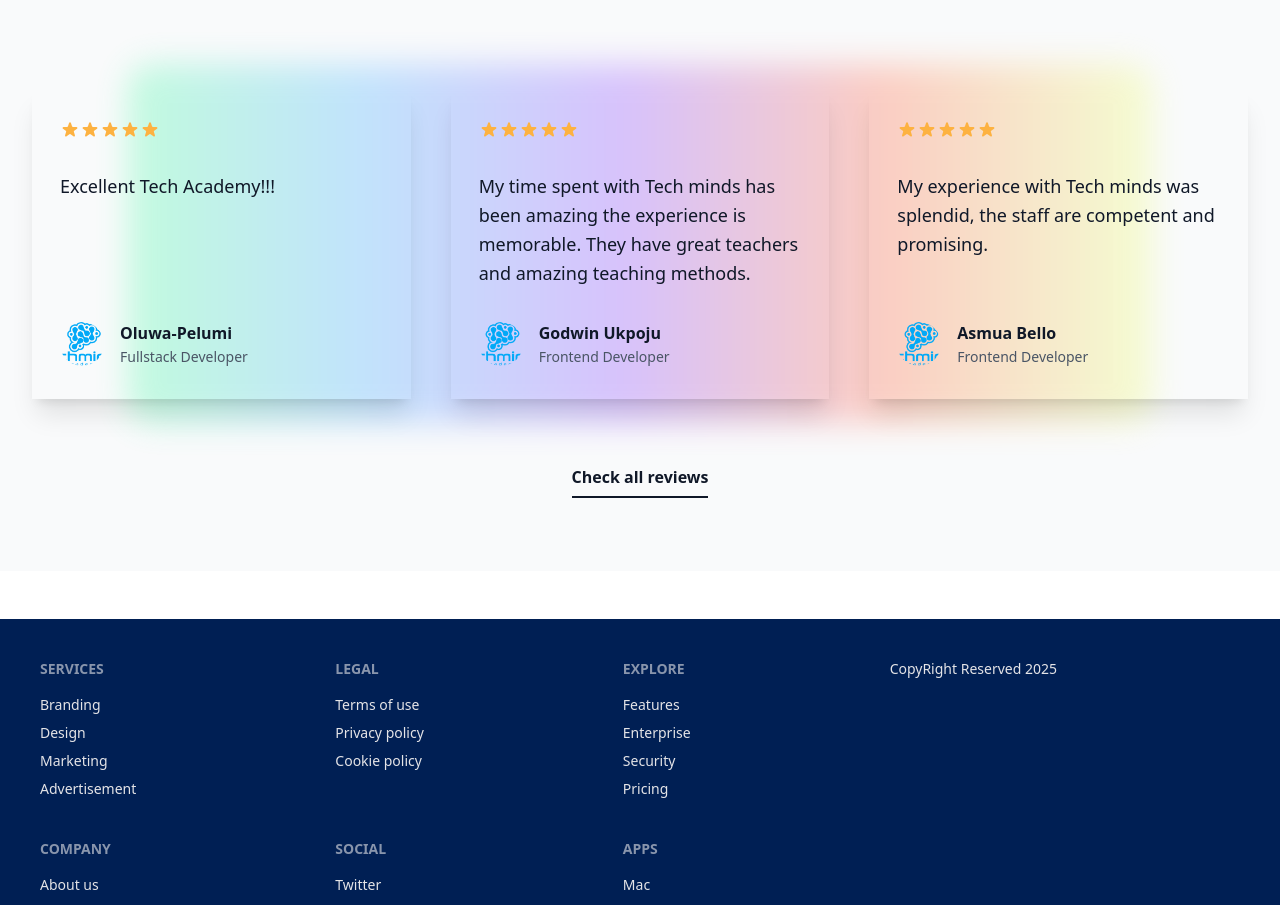
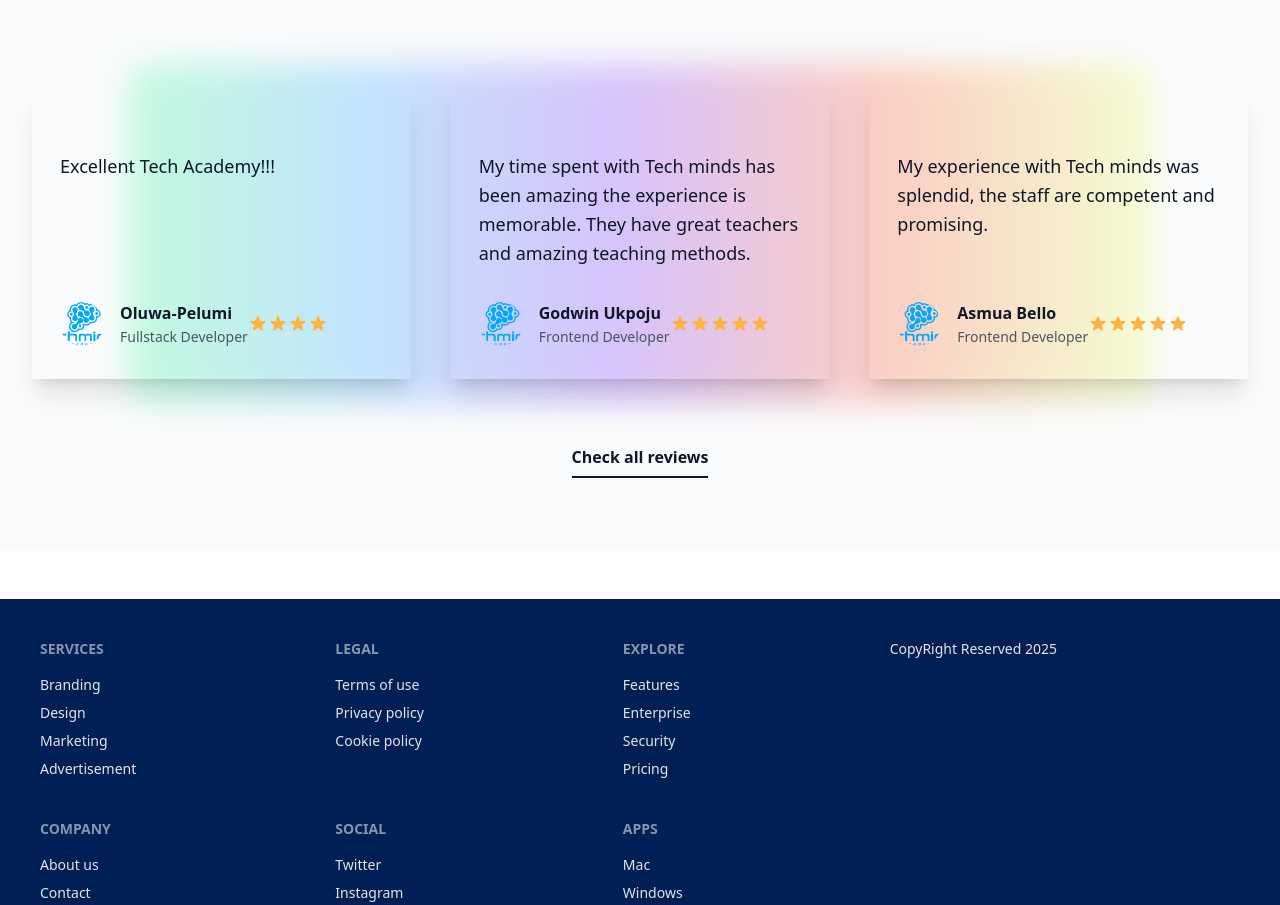
Before and after one commit to Bookofharry/Website-techminds, a React (Vite) app: page / in a window 1280 px wide. Shown: the part 2619-3524 px from the top of the page. Built offline with nearby package versions, Linux system fonts and the light colour scheme; a web font is replaced by a local one.

Commit message:
Done With Testimonial Component part2

```diff
--- a/src/compo/form.jsx
+++ b/src/compo/form.jsx
@@ -62,7 +62,7 @@
 
         <div className="p-4 py-6 rounded-lg bg-gray-50 dark:bg-gray-800 md:p-8">
 
-          <h1 style={{fontSize : '30px', textAlign: 'center', color: 'blue', textTransform: 'uppercase'}}>Send Us An Email and Hear from Us</h1><br /><br />
+
           <form id="contact-form" onSubmit={handleSubmit}>
             <div className="-mx-2 md:items-center md:flex">
               <div className="flex-1 px-2">
--- a/src/compo/testimonial.jsx
+++ b/src/compo/testimonial.jsx
@@ -38,7 +38,7 @@
             <div className="flex flex-col justify-between flex-1 p-6 bg-white lg:py-8 lg:px-7">
               <div className="flex-1">
                 <div className="flex items-center">
-                  <svg
+                  {/* <svg
                     className="w-5 h-5 text-[#FDB241]"
                     xmlns="http://www.w3.org/2000/svg"
                     viewBox="0 0 20 20"
@@ -77,7 +77,7 @@
                     fill="currentColor"
                   >
                     <path d="M9.049 2.927c.3-.921 1.603-.921 1.902 0l1.07 3.292a1 1 0 00.95.69h3.462c.969 0 1.371 1.24.588 1.81l-2.8 2.034a1 1 0 00-.364 1.118l1.07 3.292c.3.921-.755 1.688-1.54 1.118l-2.8-2.034a1 1 0 00-1.175 0l-2.8 2.034c-.784.57-1.838-.197-1.539-1.118l1.07-3.292a1 1 0 00-.364-1.118L2.98 8.72c-.783-.57-.38-1.81.588-1.81h3.461a1 1 0 00.951-.69l1.07-3.292z" />
-                  </svg>
+                  </svg> */}
                 </div>
 
                 <blockquote className="flex-1 mt-8">
@@ -97,6 +97,11 @@
                   <p className="text-base font-bold text-gray-900 font-pj">Oluwa-Pelumi</p>
                   <p className="mt-0.5 text-sm font-pj text-gray-600">Fullstack Developer</p>
                 </div>
+                                  <svg className="w-5 h-5 text-[#FDB241]" xmlns="http://www.w3.org/2000/svg" viewBox="0 0 20 20" fill="currentColor"><path d="M9.049 2.927c.3-.921 1.603-.921 1.902 0l1.07 3.292a1 1 0 00.95.69h3.462c.969 0 1.371 1.24.588 1.81l-2.8 2.034a1 1 0 00-.364 1.118l1.07 3.292c.3.921-.755 1.688-1.54 1.118l-2.8-2.034a1 1 0 00-1.175 0l-2.8 2.034c-.784.57-1.838-.197-1.539-1.118l1.07-3.292a1 1 0 00-.364-1.118L2.98 8.72c-.783-.57-.38-1.81.588-1.81h3.461a1 1 "/></svg>
+                  <svg className="w-5 h-5 text-[#FDB241]" xmlns="http://www.w3.org/2000/svg" viewBox="0 0 20 20" fill="currentColor"><path d="M9.049 2.927c.3-.921 1.603-.921 1.902 0l1.07 3.292a1 1 0 00.95.69h3.462c.969 0 1.371 1.24.588 1.81l-2.8 2.034a1 1 0 00-.364 1.118l1.07 3.292c.3.921-.755 1.688-1.54 1.118l-2.8-2.034a1 1 0 00-1.175 0l-2.8 2.034c-.784.57-1.838-.197-1.539-1.118l1.07-3.292a1 1 0 00-.364-1.118L2.98 8.72c-.783-.57-.38-1.81.588-1.81h3.461a1 1 0 00.951-.69l1.07-3.292z"/></svg>
+                  <svg className="w-5 h-5 text-[#FDB241]" xmlns="http://www.w3.org/2000/svg" viewBox="0 0 20 20" fill="currentColor"><path d="M9.049 2.927c.3-.921 1.603-.921 1.902 0l1.07 3.292a1 1 0 00.95.69h3.462c.969 0 1.371 1.24.588 1.81l-2.8 2.034a1 1 0 00-.364 1.118l1.07 3.292c.3.921-.755 1.688-1.54 1.118l-2.8-2.034a1 1 0 00-1.175 0l-2.8 2.034c-.784.57-1.838-.197-1.539-1.118l1.07-3.292a1 1 0 00-.364-1.118L2.98 8.72c-.783-.57-.38-1.81.588-1.81h3.461a1 1 0 00.951-.69l1.07-3.292z"/></svg>
+                  <svg className="w-5 h-5 text-[#FDB241]" xmlns="http://www.w3.org/2000/svg" viewBox="0 0 20 20" fill="currentColor"><path d="M9.049 2.927c.3-.921 1.603-.921 1.902 0l1.07 3.292a1 1 0 00.95.69h3.462c.969 0 1.371 1.24.588 1.81l-2.8 2.034a1 1 0 00-.364 1.118l1.07 3.292c.3.921-.755 1.688-1.54 1.118l-2.8-2.034a1 1 0 00-1.175 0l-2.8 2.034c-.784.57-1.838-.197-1.539-1.118l1.07-3.292a1 1 0 00-.364-1.118L2.98 8.72c-.783-.57-.38-1.81.588-1.81h3.461a1 1 0 00.951-.69l1.07-3.292z"/></svg>
+                  <svg className="w-5 h-5 text-[#FDB241]" xmlns="http://www.w3.org/2000/svg" viewBox="0 0 20 20" fill="currentColor"><path d="M9.049 2.927c.3-.921 "/></svg>
               </div>
             </div>
           </div>
@@ -105,11 +110,11 @@
             <div className="flex flex-col justify-between flex-1 p-6 bg-white lg:py-8 lg:px-7">
               <div className="flex-1">
                 <div className="flex items-center">
+                  {/* <svg className="w-5 h-5 text-[#FDB241]" xmlns="http://www.w3.org/2000/svg" viewBox="0 0 20 20" fill="currentColor"><path d="M9.049 2.927c.3-.921 1.603-.921 1.902 0l1.07 3.292a1 1 0 00.95.69h3.462c.969 0 1.371 1.24.588 1.81l-2.8 2.034a1 1 0 00-.364 1.118l1.07 3.292c.3.921-.755 1.688-1.54 1.118l-2.8-2.034a1 1 0 00-1.175 0l-2.8 2.034c-.784.57-1.838-.197-1.539-1.118l1.07-3.292a1 1 0 00-.364-1.118L2.98 8.72c-.783-.57-.38-1.81.588-1.81h3.461a1 1 0 00.951-.69l1.07-3.292z"/></svg>
                   <svg className="w-5 h-5 text-[#FDB241]" xmlns="http://www.w3.org/2000/svg" viewBox="0 0 20 20" fill="currentColor"><path d="M9.049 2.927c.3-.921 1.603-.921 1.902 0l1.07 3.292a1 1 0 00.95.69h3.462c.969 0 1.371 1.24.588 1.81l-2.8 2.034a1 1 0 00-.364 1.118l1.07 3.292c.3.921-.755 1.688-1.54 1.118l-2.8-2.034a1 1 0 00-1.175 0l-2.8 2.034c-.784.57-1.838-.197-1.539-1.118l1.07-3.292a1 1 0 00-.364-1.118L2.98 8.72c-.783-.57-.38-1.81.588-1.81h3.461a1 1 0 00.951-.69l1.07-3.292z"/></svg>
                   <svg className="w-5 h-5 text-[#FDB241]" xmlns="http://www.w3.org/2000/svg" viewBox="0 0 20 20" fill="currentColor"><path d="M9.049 2.927c.3-.921 1.603-.921 1.902 0l1.07 3.292a1 1 0 00.95.69h3.462c.969 0 1.371 1.24.588 1.81l-2.8 2.034a1 1 0 00-.364 1.118l1.07 3.292c.3.921-.755 1.688-1.54 1.118l-2.8-2.034a1 1 0 00-1.175 0l-2.8 2.034c-.784.57-1.838-.197-1.539-1.118l1.07-3.292a1 1 0 00-.364-1.118L2.98 8.72c-.783-.57-.38-1.81.588-1.81h3.461a1 1 0 00.951-.69l1.07-3.292z"/></svg>
                   <svg className="w-5 h-5 text-[#FDB241]" xmlns="http://www.w3.org/2000/svg" viewBox="0 0 20 20" fill="currentColor"><path d="M9.049 2.927c.3-.921 1.603-.921 1.902 0l1.07 3.292a1 1 0 00.95.69h3.462c.969 0 1.371 1.24.588 1.81l-2.8 2.034a1 1 0 00-.364 1.118l1.07 3.292c.3.921-.755 1.688-1.54 1.118l-2.8-2.034a1 1 0 00-1.175 0l-2.8 2.034c-.784.57-1.838-.197-1.539-1.118l1.07-3.292a1 1 0 00-.364-1.118L2.98 8.72c-.783-.57-.38-1.81.588-1.81h3.461a1 1 0 00.951-.69l1.07-3.292z"/></svg>
-                  <svg className="w-5 h-5 text-[#FDB241]" xmlns="http://www.w3.org/2000/svg" viewBox="0 0 20 20" fill="currentColor"><path d="M9.049 2.927c.3-.921 1.603-.921 1.902 0l1.07 3.292a1 1 0 00.95.69h3.462c.969 0 1.371 1.24.588 1.81l-2.8 2.034a1 1 0 00-.364 1.118l1.07 3.292c.3.921-.755 1.688-1.54 1.118l-2.8-2.034a1 1 0 00-1.175 0l-2.8 2.034c-.784.57-1.838-.197-1.539-1.118l1.07-3.292a1 1 0 00-.364-1.118L2.98 8.72c-.783-.57-.38-1.81.588-1.81h3.461a1 1 0 00.951-.69l1.07-3.292z"/></svg>
-                  <svg className="w-5 h-5 text-[#FDB241]" xmlns="http://www.w3.org/2000/svg" viewBox="0 0 20 20" fill="currentColor"><path d="M9.049 2.927c.3-.921 1.603-.921 1.902 0l1.07 3.292a1 1 0 00.95.69h3.462c.969 0 1.371 1.24.588 1.81l-2.8 2.034a1 1 0 00-.364 1.118l1.07 3.292c.3.921-.755 1.688-1.54 1.118l-2.8-2.034a1 1 0 00-1.175 0l-2.8 2.034c-.784.57-1.838-.197-1.539-1.118l1.07-3.292a1 1 0 00-.364-1.118L2.98 8.72c-.783-.57-.38-1.81.588-1.81h3.461a1 1 0 00.951-.69l1.07-3.292z"/></svg>
+                  <svg className="w-5 h-5 text-[#FDB241]" xmlns="http://www.w3.org/2000/svg" viewBox="0 0 20 20" fill="currentColor"><path d="M9.049 2.927c.3-.921 1.603-.921 1.902 0l1.07 3.292a1 1 0 00.95.69h3.462c.969 0 1.371 1.24.588 1.81l-2.8 2.034a1 1 0 00-.364 1.118l1.07 3.292c.3.921-.755 1.688-1.54 1.118l-2.8-2.034a1 1 0 00-1.175 0l-2.8 2.034c-.784.57-1.838-.197-1.539-1.118l1.07-3.292a1 1 0 00-.364-1.118L2.98 8.72c-.783-.57-.38-1.81.588-1.81h3.461a1 1 0 00.951-.69l1.07-3.292z"/></svg> */}
                 </div>
 
                 <blockquote className="flex-1 mt-8">
@@ -129,6 +134,11 @@
                   <p className="text-base font-bold text-gray-900 font-pj">Godwin Ukpoju</p>
                   <p className="mt-0.5 text-sm font-pj text-gray-600">Frontend Developer</p>
                 </div>
+                                  <svg className="w-5 h-5 text-[#FDB241]" xmlns="http://www.w3.org/2000/svg" viewBox="0 0 20 20" fill="currentColor"><path d="M9.049 2.927c.3-.921 1.603-.921 1.902 0l1.07 3.292a1 1 0 00.95.69h3.462c.969 0 1.371 1.24.588 1.81l-2.8 2.034a1 1 0 00-.364 1.118l1.07 3.292c.3.921-.755 1.688-1.54 1.118l-2.8-2.034a1 1 0 00-1.175 0l-2.8 2.034c-.784.57-1.838-.197-1.539-1.118l1.07-3.292a1 1 0 00-.364-1.118L2.98 8.72c-.783-.57-.38-1.81.588-1.81h3.461a1 1 0 00.951-.69l1.07-3.292z"/></svg>
+                  <svg className="w-5 h-5 text-[#FDB241]" xmlns="http://www.w3.org/2000/svg" viewBox="0 0 20 20" fill="currentColor"><path d="M9.049 2.927c.3-.921 1.603-.921 1.902 0l1.07 3.292a1 1 0 00.95.69h3.462c.969 0 1.371 1.24.588 1.81l-2.8 2.034a1 1 0 00-.364 1.118l1.07 3.292c.3.921-.755 1.688-1.54 1.118l-2.8-2.034a1 1 0 00-1.175 0l-2.8 2.034c-.784.57-1.838-.197-1.539-1.118l1.07-3.292a1 1 0 00-.364-1.118L2.98 8.72c-.783-.57-.38-1.81.588-1.81h3.461a1 1 0 00.951-.69l1.07-3.292z"/></svg>
+                  <svg className="w-5 h-5 text-[#FDB241]" xmlns="http://www.w3.org/2000/svg" viewBox="0 0 20 20" fill="currentColor"><path d="M9.049 2.927c.3-.921 1.603-.921 1.902 0l1.07 3.292a1 1 0 00.95.69h3.462c.969 0 1.371 1.24.588 1.81l-2.8 2.034a1 1 0 00-.364 1.118l1.07 3.292c.3.921-.755 1.688-1.54 1.118l-2.8-2.034a1 1 0 00-1.175 0l-2.8 2.034c-.784.57-1.838-.197-1.539-1.118l1.07-3.292a1 1 0 00-.364-1.118L2.98 8.72c-.783-.57-.38-1.81.588-1.81h3.461a1 1 0 00.951-.69l1.07-3.292z"/></svg>
+                  <svg className="w-5 h-5 text-[#FDB241]" xmlns="http://www.w3.org/2000/svg" viewBox="0 0 20 20" fill="currentColor"><path d="M9.049 2.927c.3-.921 1.603-.921 1.902 0l1.07 3.292a1 1 0 00.95.69h3.462c.969 0 1.371 1.24.588 1.81l-2.8 2.034a1 1 0 00-.364 1.118l1.07 3.292c.3.921-.755 1.688-1.54 1.118l-2.8-2.034a1 1 0 00-1.175 0l-2.8 2.034c-.784.57-1.838-.197-1.539-1.118l1.07-3.292a1 1 0 00-.364-1.118L2.98 8.72c-.783-.57-.38-1.81.588-1.81h3.461a1 1 0 00.951-.69l1.07-3.292z"/></svg>
+                  <svg className="w-5 h-5 text-[#FDB241]" xmlns="http://www.w3.org/2000/svg" viewBox="0 0 20 20" fill="currentColor"><path d="M9.049 2.927c.3-.921 1.603-.921 1.902 0l1.07 3.292a1 1 0 00.95.69h3.462c.969 0 1.371 1.24.588 1.81l-2.8 2.034a1 1 0 00-.364 1.118l1.07 3.292c.3.921-.755 1.688-1.54 1.118l-2.8-2.034a1 1 0 00-1.175 0l-2.8 2.034c-.784.57-1.838-.197-1.539-1.118l1.07-3.292a1 1 0 00-.364-1.118L2.98 8.72c-.783-.57-.38-1.81.588-1.81h3.461a1 1 0 00.951-.69l1.07-3.292z"/></svg>
               </div>
             </div>
           </div>
@@ -137,11 +147,7 @@
             <div className="flex flex-col justify-between flex-1 p-6 bg-white lg:py-8 lg:px-7">
               <div className="flex-1">
                 <div className="flex items-center">
-                  <svg className="w-5 h-5 text-[#FDB241]" xmlns="http://www.w3.org/2000/svg" viewBox="0 0 20 20" fill="currentColor"><path d="M9.049 2.927c.3-.921 1.603-.921 1.902 0l1.07 3.292a1 1 0 00.95.69h3.462c.969 0 1.371 1.24.588 1.81l-2.8 2.034a1 1 0 00-.364 1.118l1.07 3.292c.3.921-.755 1.688-1.54 1.118l-2.8-2.034a1 1 0 00-1.175 0l-2.8 2.034c-.784.57-1.838-.197-1.539-1.118l1.07-3.292a1 1 0 00-.364-1.118L2.98 8.72c-.783-.57-.38-1.81.588-1.81h3.461a1 1 0 00.951-.69l1.07-3.292z"/></svg>
-                  <svg className="w-5 h-5 text-[#FDB241]" xmlns="http://www.w3.org/2000/svg" viewBox="0 0 20 20" fill="currentColor"><path d="M9.049 2.927c.3-.921 1.603-.921 1.902 0l1.07 3.292a1 1 0 00.95.69h3.462c.969 0 1.371 1.24.588 1.81l-2.8 2.034a1 1 0 00-.364 1.118l1.07 3.292c.3.921-.755 1.688-1.54 1.118l-2.8-2.034a1 1 0 00-1.175 0l-2.8 2.034c-.784.57-1.838-.197-1.539-1.118l1.07-3.292a1 1 0 00-.364-1.118L2.98 8.72c-.783-.57-.38-1.81.588-1.81h3.461a1 1 0 00.951-.69l1.07-3.292z"/></svg>
-                  <svg className="w-5 h-5 text-[#FDB241]" xmlns="http://www.w3.org/2000/svg" viewBox="0 0 20 20" fill="currentColor"><path d="M9.049 2.927c.3-.921 1.603-.921 1.902 0l1.07 3.292a1 1 0 00.95.69h3.462c.969 0 1.371 1.24.588 1.81l-2.8 2.034a1 1 0 00-.364 1.118l1.07 3.292c.3.921-.755 1.688-1.54 1.118l-2.8-2.034a1 1 0 00-1.175 0l-2.8 2.034c-.784.57-1.838-.197-1.539-1.118l1.07-3.292a1 1 0 00-.364-1.118L2.98 8.72c-.783-.57-.38-1.81.588-1.81h3.461a1 1 0 00.951-.69l1.07-3.292z"/></svg>
-                  <svg className="w-5 h-5 text-[#FDB241]" xmlns="http://www.w3.org/2000/svg" viewBox="0 0 20 20" fill="currentColor"><path d="M9.049 2.927c.3-.921 1.603-.921 1.902 0l1.07 3.292a1 1 0 00.95.69h3.462c.969 0 1.371 1.24.588 1.81l-2.8 2.034a1 1 0 00-.364 1.118l1.07 3.292c.3.921-.755 1.688-1.54 1.118l-2.8-2.034a1 1 0 00-1.175 0l-2.8 2.034c-.784.57-1.838-.197-1.539-1.118l1.07-3.292a1 1 0 00-.364-1.118L2.98 8.72c-.783-.57-.38-1.81.588-1.81h3.461a1 1 0 00.951-.69l1.07-3.292z"/></svg>
-                  <svg className="w-5 h-5 text-[#FDB241]" xmlns="http://www.w3.org/2000/svg" viewBox="0 0 20 20" fill="currentColor"><path d="M9.049 2.927c.3-.921 1.603-.921 1.902 0l1.07 3.292a1 1 0 00.95.69h3.462c.969 0 1.371 1.24.588 1.81l-2.8 2.034a1 1 0 00-.364 1.118l1.07 3.292c.3.921-.755 1.688-1.54 1.118l-2.8-2.034a1 1 0 00-1.175 0l-2.8 2.034c-.784.57-1.838-.197-1.539-1.118l1.07-3.292a1 1 0 00-.364-1.118L2.98 8.72c-.783-.57-.38-1.81.588-1.81h3.461a1 1 0 00.951-.69l1.07-3.292z"/></svg>
+
                 </div>
 
                 <blockquote className="flex-1 mt-8">
@@ -160,7 +166,13 @@
                 <div className="ml-4">
                   <p className="text-base font-bold text-gray-900 font-pj">Asmua Bello</p>
                   <p className="mt-0.5 text-sm font-pj text-gray-600">Frontend Developer</p>
+
                 </div>
+                                        <svg className="w-5 h-5 text-[#FDB241]" xmlns="http://www.w3.org/2000/svg" viewBox="0 0 20 20" fill="currentColor"><path d="M9.049 2.927c.3-.921 1.603-.921 1.902 0l1.07 3.292a1 1 0 00.95.69h3.462c.969 0 1.371 1.24.588 1.81l-2.8 2.034a1 1 0 00-.364 1.118l1.07 3.292c.3.921-.755 1.688-1.54 1.118l-2.8-2.034a1 1 0 00-1.175 0l-2.8 2.034c-.784.57-1.838-.197-1.539-1.118l1.07-3.292a1 1 0 00-.364-1.118L2.98 8.72c-.783-.57-.38-1.81.588-1.81h3.461a1 1 0 00.951-.69l1.07-3.292z"/></svg>
+                  <svg className="w-5 h-5 text-[#FDB241]" xmlns="http://www.w3.org/2000/svg" viewBox="0 0 20 20" fill="currentColor"><path d="M9.049 2.927c.3-.921 1.603-.921 1.902 0l1.07 3.292a1 1 0 00.95.69h3.462c.969 0 1.371 1.24.588 1.81l-2.8 2.034a1 1 0 00-.364 1.118l1.07 3.292c.3.921-.755 1.688-1.54 1.118l-2.8-2.034a1 1 0 00-1.175 0l-2.8 2.034c-.784.57-1.838-.197-1.539-1.118l1.07-3.292a1 1 0 00-.364-1.118L2.98 8.72c-.783-.57-.38-1.81.588-1.81h3.461a1 1 0 00.951-.69l1.07-3.292z"/></svg>
+                  <svg className="w-5 h-5 text-[#FDB241]" xmlns="http://www.w3.org/2000/svg" viewBox="0 0 20 20" fill="currentColor"><path d="M9.049 2.927c.3-.921 1.603-.921 1.902 0l1.07 3.292a1 1 0 00.95.69h3.462c.969 0 1.371 1.24.588 1.81l-2.8 2.034a1 1 0 00-.364 1.118l1.07 3.292c.3.921-.755 1.688-1.54 1.118l-2.8-2.034a1 1 0 00-1.175 0l-2.8 2.034c-.784.57-1.838-.197-1.539-1.118l1.07-3.292a1 1 0 00-.364-1.118L2.98 8.72c-.783-.57-.38-1.81.588-1.81h3.461a1 1 0 00.951-.69l1.07-3.292z"/></svg>
+                  <svg className="w-5 h-5 text-[#FDB241]" xmlns="http://www.w3.org/2000/svg" viewBox="0 0 20 20" fill="currentColor"><path d="M9.049 2.927c.3-.921 1.603-.921 1.902 0l1.07 3.292a1 1 0 00.95.69h3.462c.969 0 1.371 1.24.588 1.81l-2.8 2.034a1 1 0 00-.364 1.118l1.07 3.292c.3.921-.755 1.688-1.54 1.118l-2.8-2.034a1 1 0 00-1.175 0l-2.8 2.034c-.784.57-1.838-.197-1.539-1.118l1.07-3.292a1 1 0 00-.364-1.118L2.98 8.72c-.783-.57-.38-1.81.588-1.81h3.461a1 1 0 00.951-.69l1.07-3.292z"/></svg>
+                  <svg className="w-5 h-5 text-[#FDB241]" xmlns="http://www.w3.org/2000/svg" viewBox="0 0 20 20" fill="currentColor"><path d="M9.049 2.927c.3-.921 1.603-.921 1.902 0l1.07 3.292a1 1 0 00.95.69h3.462c.969 0 1.371 1.24.588 1.81l-2.8 2.034a1 1 0 00-.364 1.118l1.07 3.292c.3.921-.755 1.688-1.54 1.118l-2.8-2.034a1 1 0 00-1.175 0l-2.8 2.034c-.784.57-1.838-.197-1.539-1.118l1.07-3.292a1 1 0 00-.364-1.118L2.98 8.72c-.783-.57-.38-1.81.588-1.81h3.461a1 1 0 00.951-.69l1.07-3.292z"/></svg>
               </div>
             </div>
           </div>
--- a/src/pages/Contact.jsx
+++ b/src/pages/Contact.jsx
@@ -1,8 +1,9 @@
 import ContactSection from "../compo/form"
+import BusinessCtaSection from "../compo/cta"
 function Contact(){
     return(
        <div>
-
+        <BusinessCtaSection />
         <ContactSection />
        </div>
     )
```
